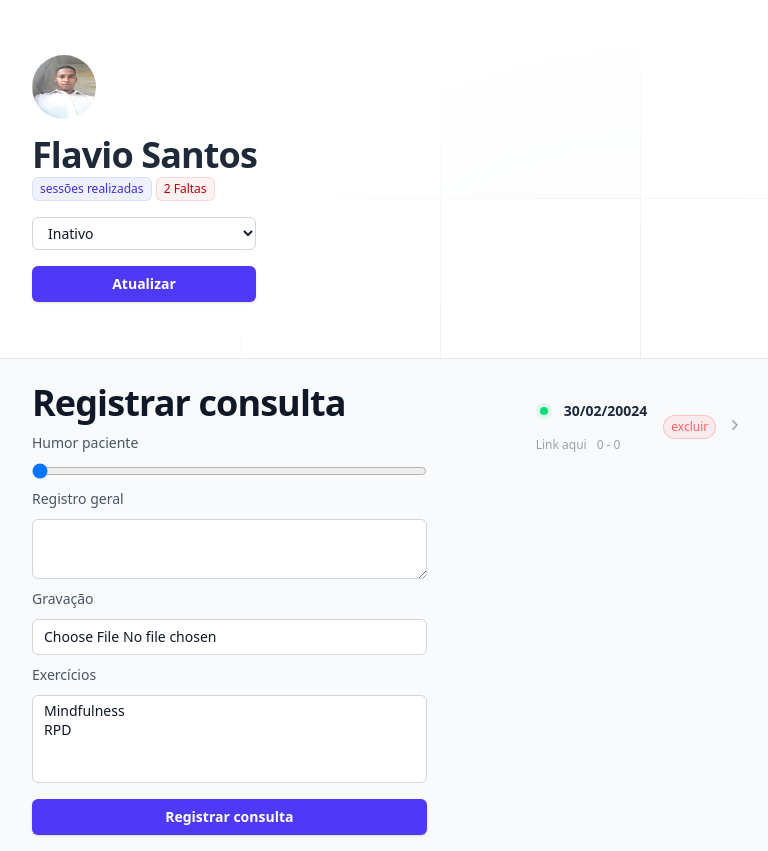
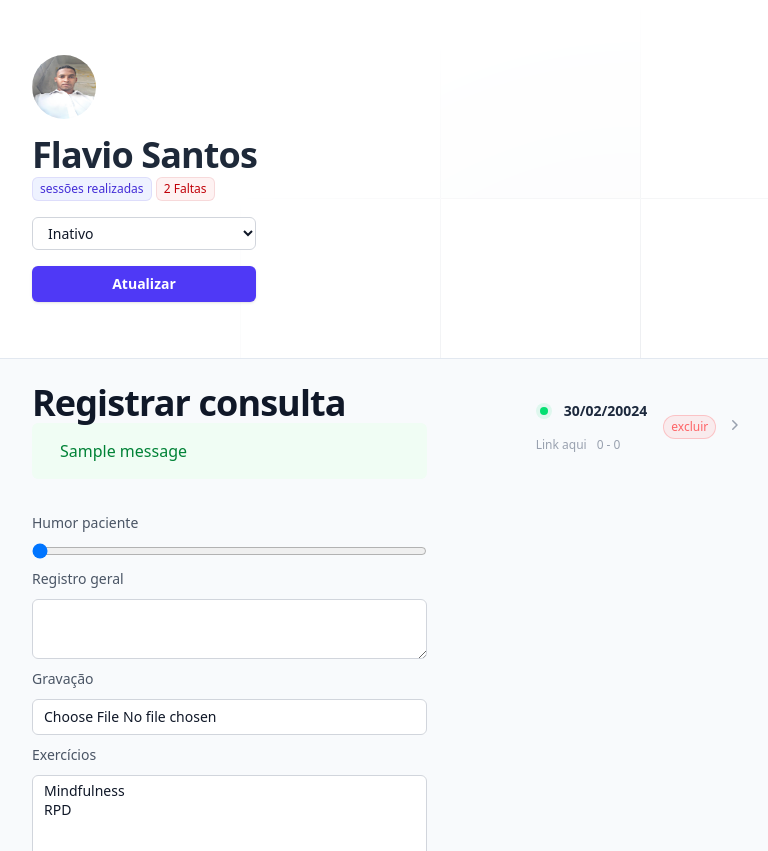
Before and after one commit to flvSantos15/pythonando, a Django app: page /pacientes/2 in a window 1280 px wide. Shown: the part 81-932 px from the top of the page, without its empty margins (0-768 px from the left). Run offline with Django 5.2, Linux system fonts and the light colour scheme; data comes from the database, SQL or seed files in the repository; tables that the repository leaves empty hold one stand-in row (values such as "Sample post"); one stand-in notice (Sample message) is shown.

Commit message:
chore: add success message

```diff
--- a/doctor/pacientes/templates/paciente.html
+++ b/doctor/pacientes/templates/paciente.html
@@ -118,6 +118,17 @@
           >
             Registrar consulta
           </h2>
+
+          {% if messages %}
+            {% for message in messages %}
+              <div class="rounded-md {{message.tags}} p-4">
+                <div class="flex">
+                  <div class="ml-3">{{message}}</div>
+                </div>
+              </div>
+              <br />
+            {% endfor %}
+          {% endif %}
 
           <form
             action="{% url 'paciente_view' paciente.id %}"
--- a/doctor/pacientes/views.py
+++ b/doctor/pacientes/views.py
@@ -4,6 +4,7 @@ from django.shortcuts import redirect, render  # type: ignore
 
 from .models import Consultas, Pacientes, Tarefas
 
+# Parei em 3:06:16
 
 def pacientes(request):
   if request.method == "GET":
@@ -39,6 +40,27 @@ def paciente_view(request, id):
   if request.method == "GET":
     tarefas = Tarefas.objects.all()
     return render(request, 'paciente.html', {'paciente': paciente, 'tarefas': tarefas})
+  elif request.method == "POST":
+    humor = request.POST.get('humor')
+    registro_geral = request.POST.get('registro_geral')
+    video = request.FILES.get('video')
+    tarefas = request.POST.getlist('tarefas')
+
+    consulta = Consultas(
+      humor=int(humor),
+      registro_geral=registro_geral,
+      video=video,
+      paciente=paciente
+    )
+    consulta.save()
+    for tarefa in tarefas:
+      tarefa = Tarefas.objects.get(id=tarefa)
+      paciente.tarefas.add(tarefa)
+
+    consulta.save()
+
+    messages.add_message(request, constants.SUCCESS, 'Consulta adicionada com sucesso')
+    return redirect('/pacientes/{id}')
 
 def atualizar_paciente(request, id):
   paciente = Pacientes.objects.get(id=id)
```
